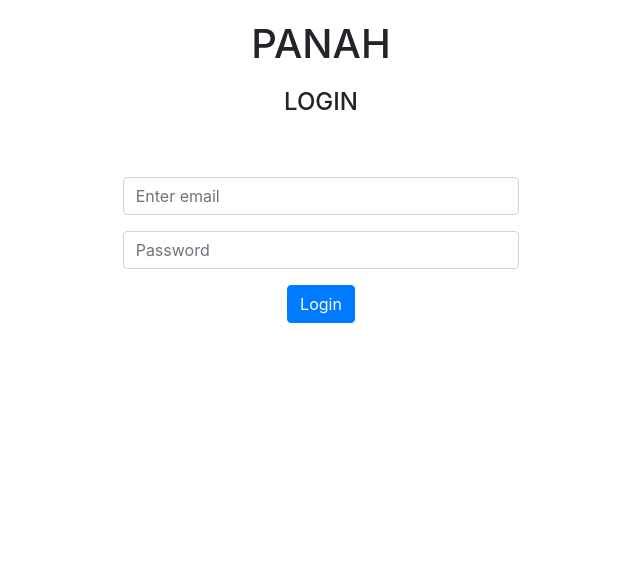
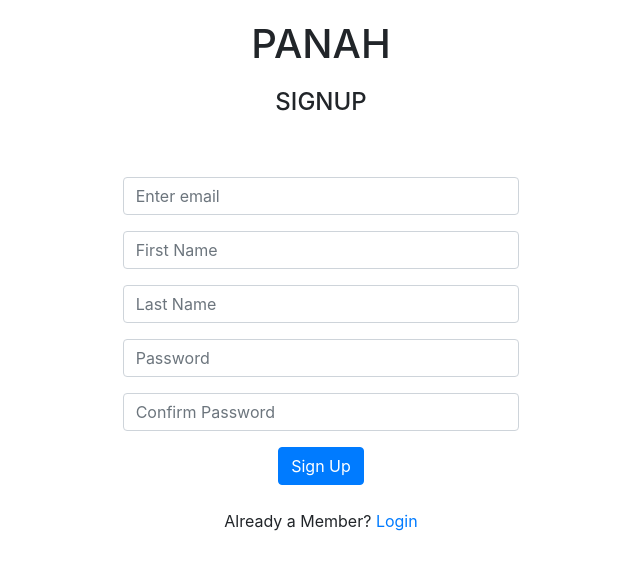
Before and after one commit to IndiaCFG3/team-33, a React (Create React App) app in the folder frontend/: page /signup in a window 1280 px wide. Shown: the top 570 px of the page, without its empty margins (319-959 px from the left). Built offline with nearby package versions, Linux system fonts and the light colour scheme.

Commit message:
Login, Signup Routes set

```diff
--- a/frontend/src/App.js
+++ b/frontend/src/App.js
@@ -9,7 +9,11 @@ function App() {
   return (
     <Router>
     <div className="App">
-      <Login />
+    <Switch>
+      <Route path="/" component={Login} exact />
+      <Route path="/signup" component={Signup} exact />
+    </Switch>
+
     </div>
     </Router>
   );
--- a/frontend/src/pages/Login.js
+++ b/frontend/src/pages/Login.js
@@ -1,6 +1,7 @@
 import React from 'react'
 import 'bootstrap/dist/css/bootstrap.css'
 import { Col, Row,Form, Button } from 'react-bootstrap';
+import {Link} from 'react-router-dom'
 
 function Login(props){
     function handleClick(){
@@ -31,6 +32,8 @@ function Login(props){
                     Login
                 </Button>
                 </Form>
+                <br/>
+                <div>Yet to be a Member? <Link to='/signup'>Signup</Link> </div>
         </Col>
         </div>
         </div>
--- a/frontend/src/pages/Signup.js
+++ b/frontend/src/pages/Signup.js
@@ -1,6 +1,7 @@
 import React from 'react'
 import 'bootstrap/dist/css/bootstrap.css'
 import { Col, Row,Form, Button } from 'react-bootstrap';
+import {Link} from 'react-router-dom'
 
 function Signup(props){
 
@@ -41,6 +42,8 @@ function Signup(props){
                 Sign Up
             </Button>
             </Form>
+            <br/>
+            <div>Already a Member? <Link to='/'>Login</Link> </div>
         </Col>
         </div>
         </div>
```
Lines whose indentation alone changed are shown as unchanged.
